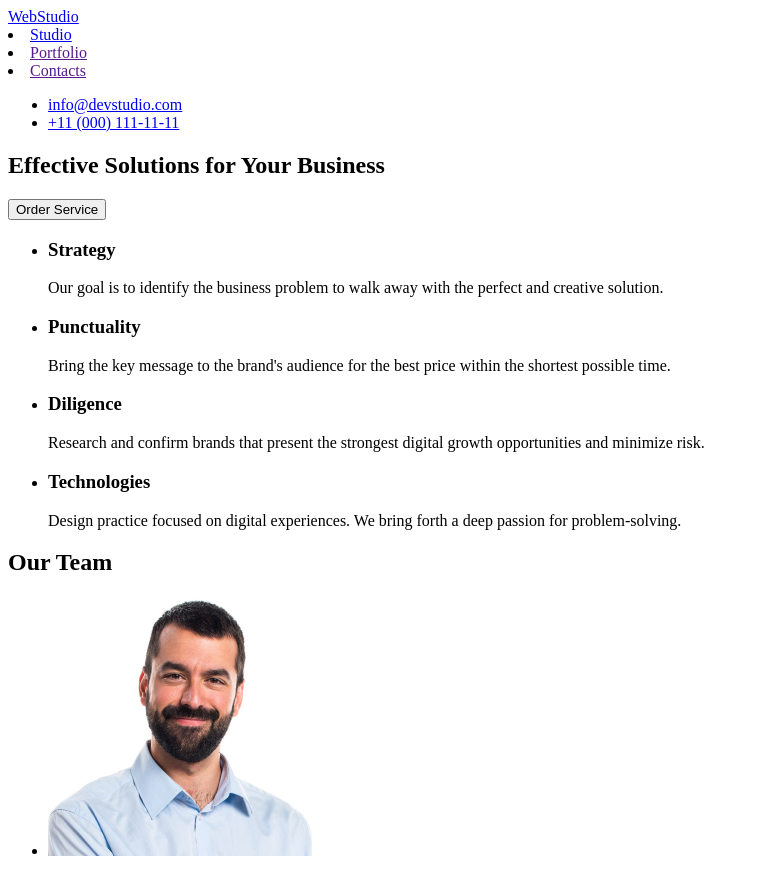
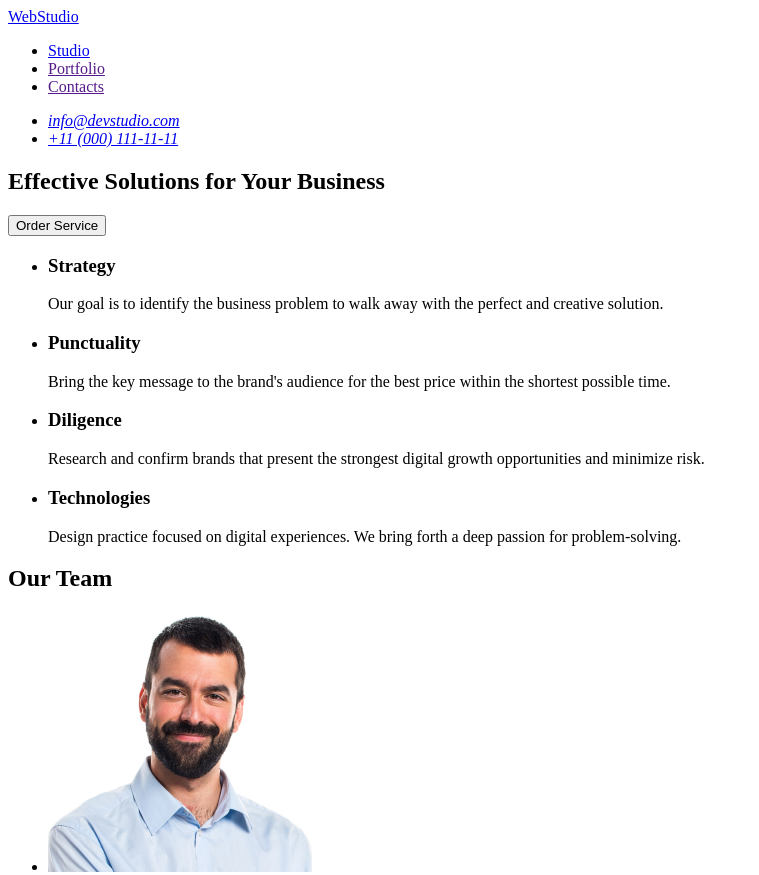
Before and after one commit to Ulyana-Tykhovskaya/goit-markup-hw-1, a plain HTML site: page index.html in a window 1280 px wide. Shown: the top 875 px of the page, without its empty margins (0-759 px from the left). Drawn offline with Linux system fonts and the light colour scheme.

Commit message:
update commit

```diff
--- a/index.html
+++ b/index.html
@@ -9,14 +9,13 @@
     <header>
        <nav>
         <a href="./index.html">WebStudio</a>
-
-        <nav>
+        <ul>
             <li><a href="./index.html">Studio</a></li>
             <li><a href="">Portfolio</a></li>
             <li><a href="">Contacts</a></li>
-        </nav>
         </ul>
-        <addres>
+       </nav>
+        <address>
             <ul>
                 <li><a href="mailto:info@devstudio.com">info@devstudio.com</a
                     >
@@ -26,7 +25,7 @@
                     >
                 </li>
             </ul>
-        </addres>
+        </address>
     </header>
     <main>
         <section>
```
